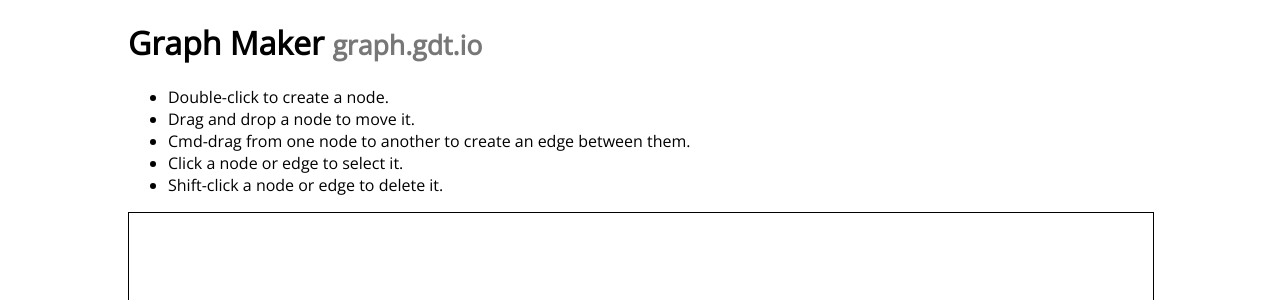
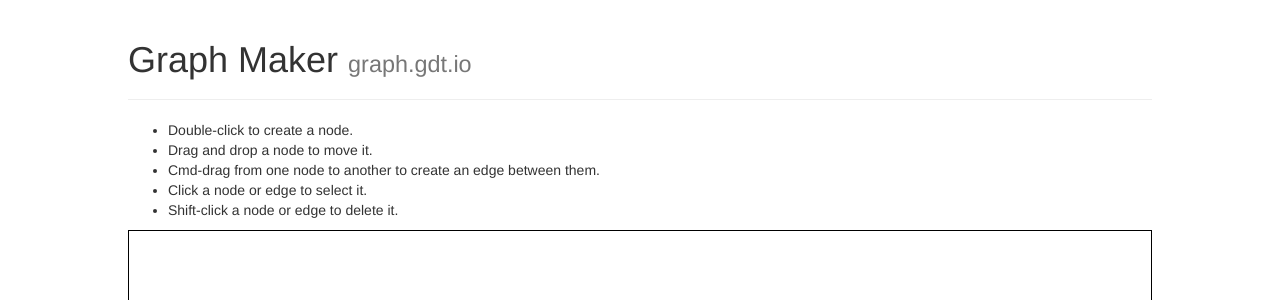
Before and after one commit to gregorytoprak/graf, a React (Create React App) app: page / in a window 1280 px wide. Shown: the top 300 px of the page. Built offline with nearby package versions, Linux system fonts and the light colour scheme.

Commit message:
Return bootstrap, crosshair cursor

```diff
--- a/src/components/App.js
+++ b/src/components/App.js
@@ -1,11 +1,12 @@
 import React, { Component } from 'react'
+import { PageHeader } from 'react-bootstrap'
 import Graph from './Graph'
 
 class App extends Component {
   render () {
     return (
       <div className='App'>
-        <h1>Graph Maker <small>graph.gdt.io</small></h1>
+        <PageHeader>Graph Maker <small>graph.gdt.io</small></PageHeader>
         <ul className='usage'>
           <li>Double-click to create a node.</li>
           <li>Drag and drop a node to move it.</li>
--- a/src/styles.css
+++ b/src/styles.css
@@ -1,22 +1,16 @@
-@import url("https://fonts.googleapis.com/css?family=Open+Sans");
+@import url('https://maxcdn.bootstrapcdn.com/bootstrap/latest/css/bootstrap.min.css');
 
 body {
-  background-color: white;
   display: flex;
+  align-items: center;
   justify-content: center;
-  margin: 0;
-  font-family: 'Open Sans', sans-serif;
 }
 
-h1, .usage {
+.App {
   -webkit-user-select: none;
      -moz-user-select: none;
       -ms-user-select: none;
           user-select: none;
-}
-
-h1 small {
-  color: #777;
 }
 
 .container {
@@ -29,4 +23,5 @@
   border: 1px solid black;
   width: 100%;
   height: 100%;
+  cursor: crosshair;
 }
```
